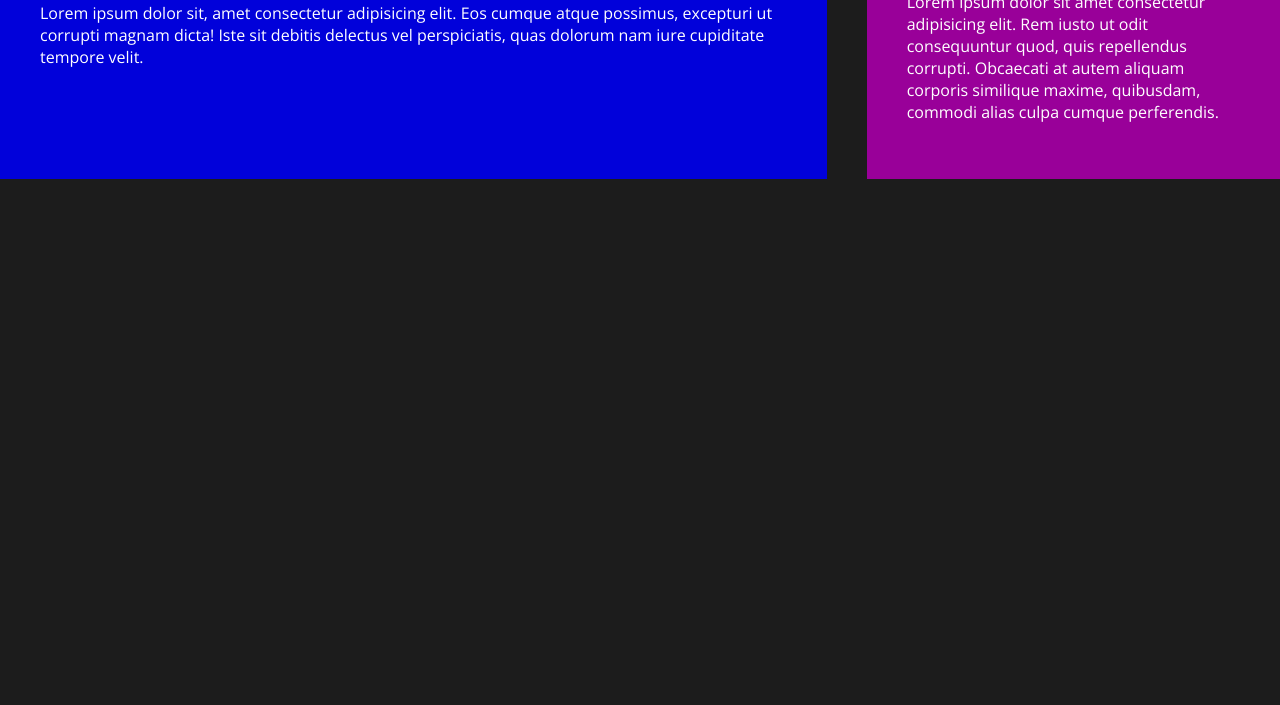
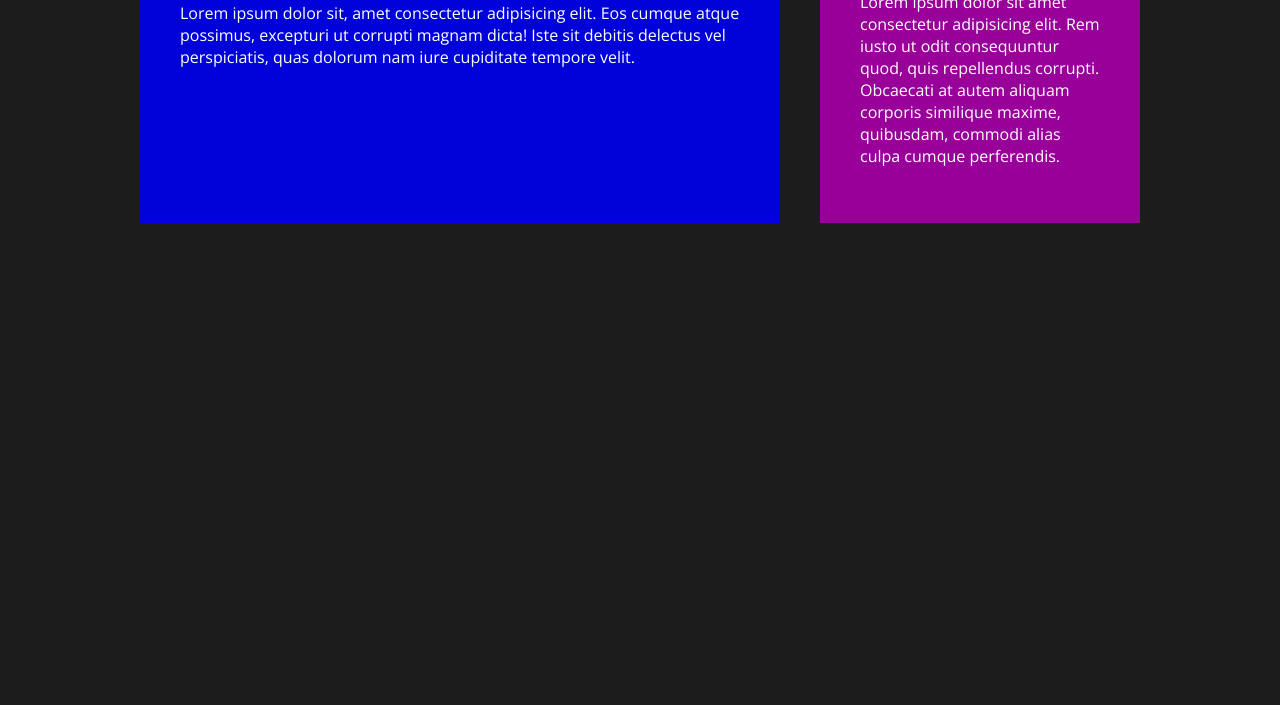
Before and after one commit to derrickmstrong/sass-example, a plain HTML site: page index.html in a window 1280 px wide. Shown: the part 95-800 px from the top of the page. Drawn offline with nearby package versions, Linux system fonts and the light colour scheme.

Commit message:
Handling widths and position for large screens

```diff
--- a/scss/layout/_grid.scss
+++ b/scss/layout/_grid.scss
@@ -3,11 +3,19 @@
   grid-template-columns: 1fr;
   grid-template-rows: auto auto;
   gap: 40px;
+  // Set max width for large screens
+  width: min(100%, 1000px); // Optionally, max-width: 1000px;
+  // Center content for large screens
+  margin-inline: auto; // Optionally, margin: 0 auto;
+  // Add left and right padding to mobile view
+  padding: 0 20px;
 
   // Breakpoint for desktop
   @media (min-width: 900px) {
       grid-template-columns: 2fr 1fr;
       grid-template-rows: auto;
+      // Removing left and right padding from desktop view so max width remains 1000px
+      padding: 0;
   }
 
   &__main,
```
Also changed, not shown: dist/style.css, 1 other file.
